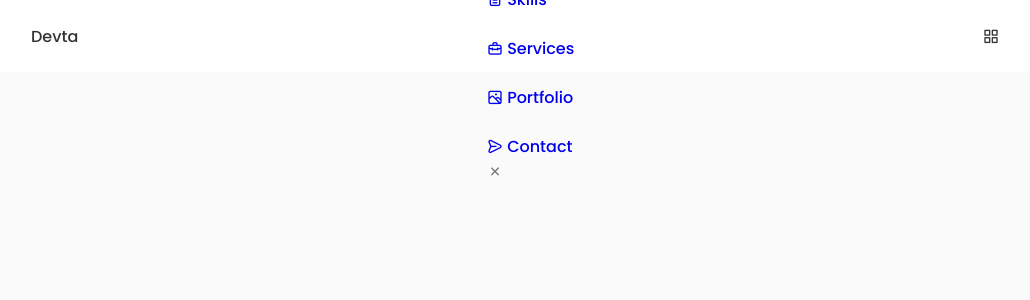
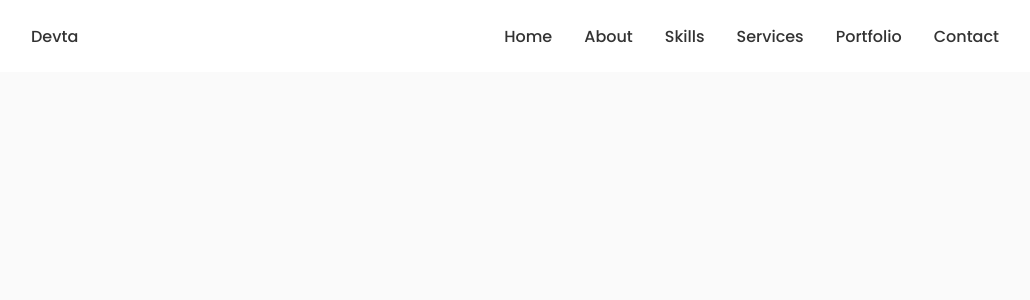
Before and after one commit to prakash2311/Portfolio-2, a React (Create React App) app: page / in a window 1280 px wide. Shown: the top 300 px of the page, without its empty margins (125-1155 px from the left). Built offline with nearby package versions, Linux system fonts and the light colour scheme.

Commit message:
adding css

```diff
--- a/src/components/header/header.css
+++ b/src/components/header/header.css
@@ -20,3 +20,31 @@
     color: var(--title-color);
     font-weight: var(--font-medium);
 }
+
+.nav__list{
+    display: flex;
+    column-gap: 2rem;
+}
+
+.nav__link{
+    display: flex;
+    flex-direction: column;
+    align-items: center;
+    font-size: var(--small-font-size);
+    color:var(--title-color);
+    font-weight: var(--font-medium);
+    transition: .3s;
+}
+
+.nav__icon,
+.nav__close,
+.nav__toggle{
+    display: none;
+}
+
+/*--------- Active link ----------*/
+
+.active-link,
+.nav__link:hover{
+    color: var(--title-color-dark);
+}
```
